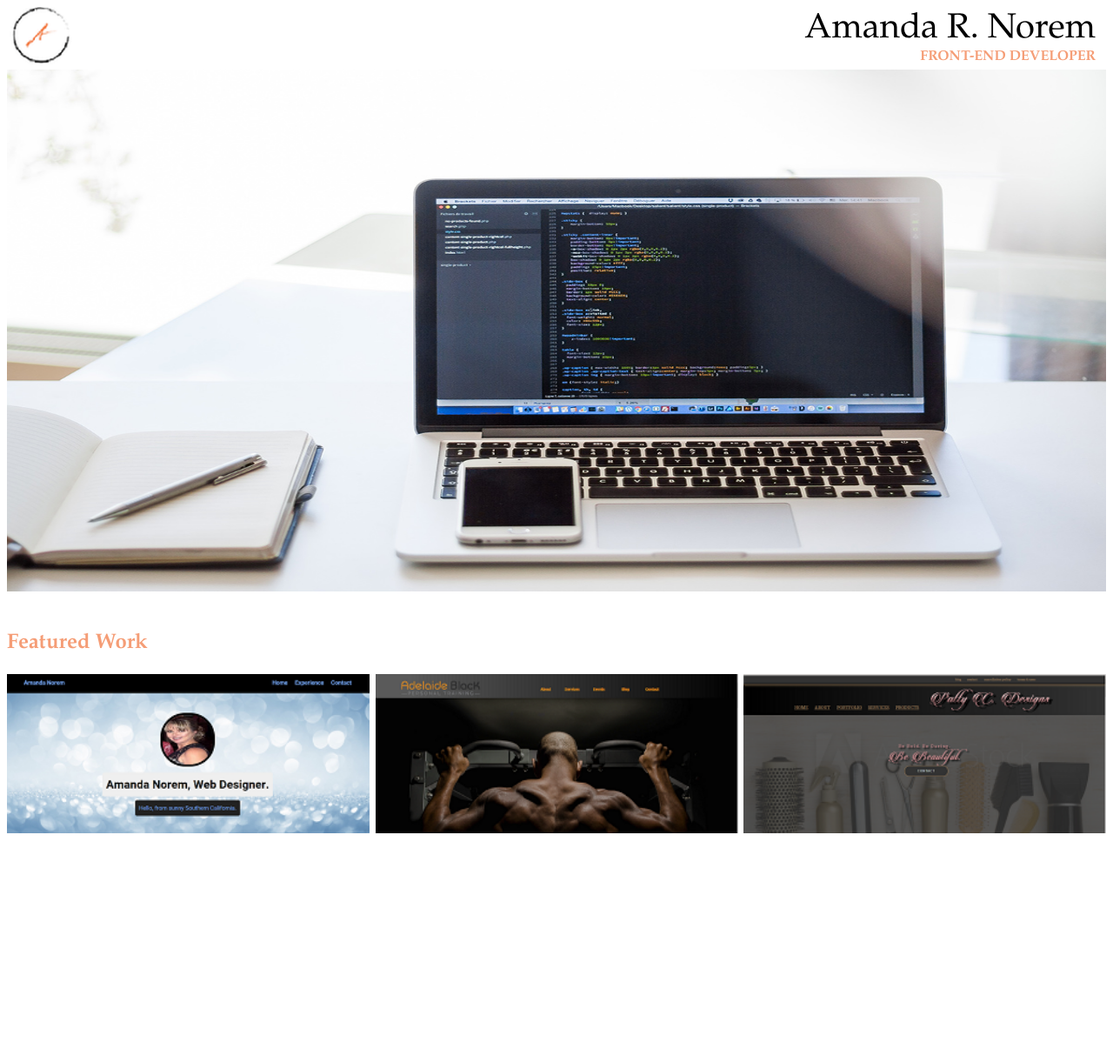
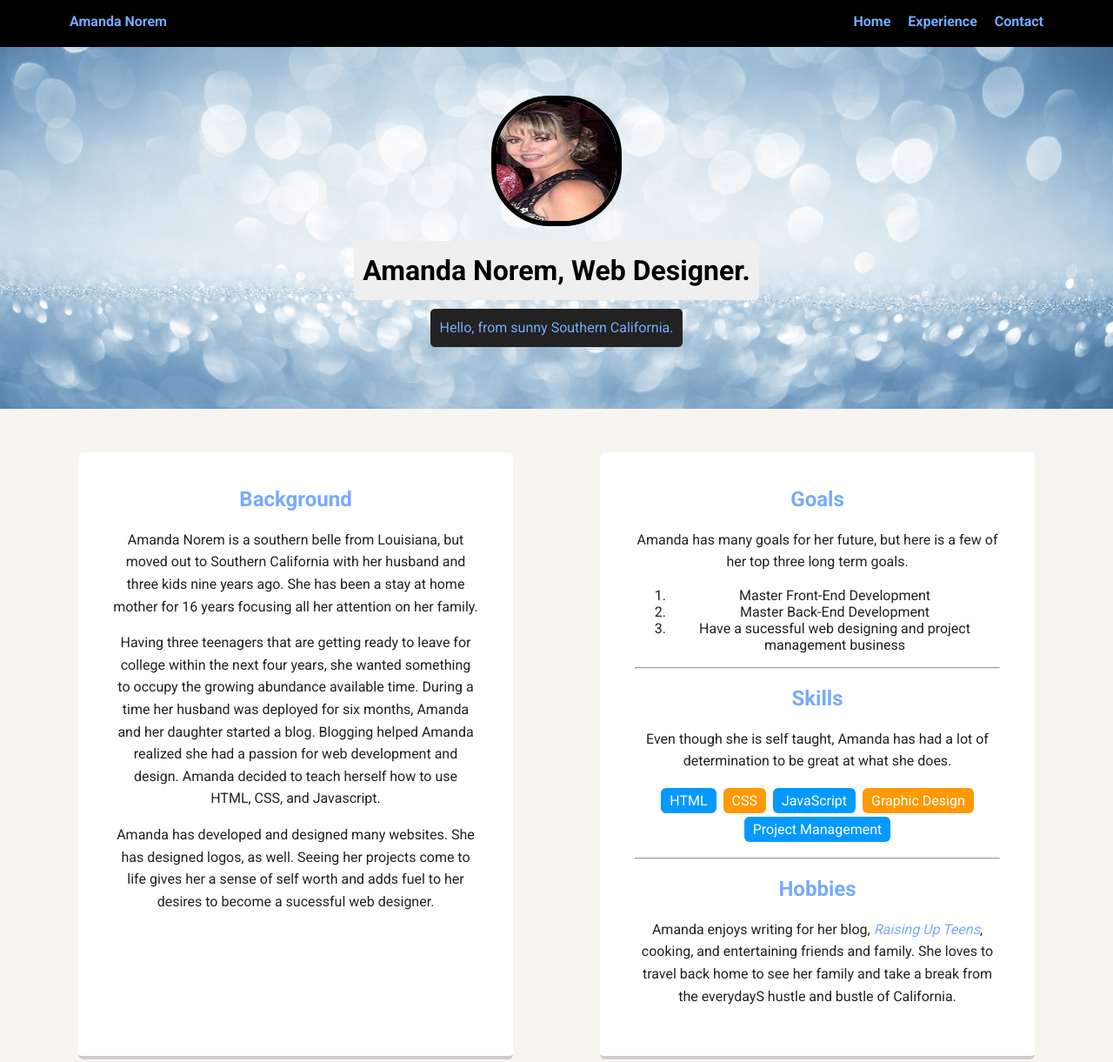
Before and after one commit to amandanorem/Project-1--Personal-Profile-Page, a plain HTML site: page index.html in a window 1280 px wide. Shown: the top 1221 px of the page at 87% size. Before the commit the page ends 972 px from the top, so only its background shows below. Drawn offline with Linux system fonts and the light colour scheme; a web font is replaced by a local one.

Commit message:
Reupload correct files

```diff
--- a/index.html
+++ b/index.html
@@ -1,22 +1,71 @@
 <!DOCTYPE html>
-<html>
-  <head>
-    <meta charset="utf-8">
-    <link rel="stylesheet" href="styles.css">
-    <title>A R. Web Dev & Design Portfolio</title>
-  </head>
+<html lang="en">
+<head>
+  <meta charset="utf-8">
+  <title>Amanda's Profile Page</title>
+  <meta name="viewport" content="width=device-width, initial-scale=1.0">
+  <link rel="stylesheet" href="styles.css">
+  <link href="https://fonts.googleapis.com/css?family=Muli%7CRoboto:400,300,500,700,900" rel="stylesheet"></head>
   <body>
-    <img src="logo2.png" alt="A R. Web Dev & Design Logo" class="logo">
-    <header class="main-header">Amanda R. Norem</header>
-    <h4 class="main-header">FRONT-END DEVELOPER</h4>
-  <div>
-    <img src="images/frontend.jpg" alt="A photo of front-end coding."class="main-photo">
-   <section>
-     <h1>Featured Work</h1>
-   </section>
-    <img src="images/mocksite.png" alt="A photo of a mock site Amanda first made" class="mock-site">
-    <img src="images/hairsite.png" alt="A photo of a site Amanda is made for a cosmetologist" class="hair-site">
-    <img src="images/trainersite.png" alt="A photo of a site Amanda made for a trainer" class="trainer-site">
-  </div>
+
+    <div class="main-nav">
+        <ul class="nav">
+          <li class="name">Amanda Norem</li>
+          <li><a href="#index.html">Home</a></li>
+          <li><a href="experiences.html">Experience</a></li>
+          <li><a href="contact.html">Contact</a></li>
+        </ul>
+    </div>
+
+    <header class="main-headers">
+      <img src="images/myprofilepic.png" alt="Picture of Amanda Norem Web Designer" class="profile-image">
+      <h1 class="tag name">Amanda Norem, Web Designer.</h1>
+      <p class="tag location">Hello, from sunny Southern California.</p>
+    </header>
+
+    <main class="flex">
+      <div class="card">
+        <h2>Background</h2>
+        <p>Amanda Norem is a southern belle from Louisiana, but moved out to Southern California with her husband and three kids nine years ago.  She has been a stay at home mother for 16 years focusing all her attention on her family.</p>
+        <p>Having three teenagers that are getting ready to leave for college within the next four years, she wanted something to occupy the growing abundance available time.  During a time her husband was deployed for six months, Amanda and her daughter started a blog.  Blogging helped Amanda realized she had a passion for web development and design.  Amanda decided to teach herself how to use HTML, CSS, and Javascript.</p>
+        <p>Amanda has developed and designed many websites. She has designed logos, as well.  Seeing her projects come to life gives her a sense of self worth and adds fuel to her desires to become a sucessful web designer.</p>
+      </div>
+
+      <div class="card">
+        <h2>Goals</h2>
+          <p>Amanda has many goals for her future, but here is a few of her top three long term goals.</p>
+
+          <ol>
+            <li>Master Front-End Development</li>
+            <li>Master Back-End Development</li>
+            <li>Have a sucessful web designing and project management business</li>
+          </ol>
+       <hr>
+
+       <h2>Skills</h2>
+       <p> Even though she is self taught, Amanda has had a lot of determination to be great at what she does.
+        <ul class="skills">
+          <li>HTML</li>
+          <li>CSS</li>
+          <li>JavaScript</li>
+          <li>Graphic Design</li>
+          <li>Project Management</li>
+        </ul>
+       <hr>
+
+      <h2>Hobbies</h2>
+      <p>Amanda enjoys writing for her blog, <a href="https://www.raisingupteens.com"><em>Raising Up Teens</em></a>, cooking, and entertaining friends and family.  She loves to travel back home to see her family and take a break from the everydayS hustle and bustle of California.</p>
+
+      </div>
+
+    </main>
+    <footer>
+      <ul>
+        <li><a href="http://www.twitter.com/raisingupteens" class="social twitter">Twitter</a></li>
+        <li><a href="http://www.linkedin.com/in/raisingupteens" class="social linkedin">LinkedIn</a></li>
+        <li><a href="https://github.com/amandanorem" class="social github">Github</a></li>
+      </ul>
+      <p class="copyright">&COPY; 2017, Amanda Norem</p>
+    </footer>
   </body>
-</html>
+  </html>
--- a/styles.css
+++ b/styles.css
@@ -1,56 +1,233 @@
-body {
-  font-family: Goudy Old Style, Garamond, Big Caslon, Times New Roman, serif;
+/* Global Layout Set-up */
+* {
+  box-sizing: border-box;
 }
 
-logo {
-  text-align: left;
+body {
+  margin: 0;
+  padding: 0;
+  text-align: center;
+  font-family: 'Roboto', sans-serif;
+  color: #222;
+  background: #f7f5f0;
+}
+/* Link Styles */
+
+a {
+  text-decoration: none;
+  color:#77aaff;
+}
+a:hover {
+  color: #77aaff;
 }
 
-.main-header {
-  text-align: right;
-  position: absolute;
-  top: 10px;
-  right: 20px;
+/* Section Styles */
+
+.main-nav {
+  width: 100%;
+  background: black;
+  min-height: 30px;
+  padding: 10px;
+  position: fixed;
+  text-align: center;
 }
 
+.topbar {
+    display: inline-block;
+    padding-right: 40px;
+
+  }
+
+.secondary-nav {
+  background: black;
+  padding: 10px;
+}
+
+.nav {
+  display: flex;
+  justify-content: space-around;
+  font-weight: 700;
+  list-style-type: none;
+  margin: 0 auto;
+  padding: 0;
+}
+
+.nav .name {
+    display: block;
+    margin-right: auto;
+    color: #77aaff;
+}
+.nav li {
+  padding: 5px 10px 10px 10px;
+}
+.nav a {
+  transition: all .5s;
+}
+.nav a:hover {
+  color: white
+}
+
+.main-headers {
+  text-align: center;
+  background: url('images/background1.jpeg') no-repeat top center ;
+  background-size: cover;
+  overflow: hidden;
+  padding-top: 60px;
+}
 header {
-  font-size: 2.5em;
+  line-height: 1.5;
+}
+header .profile-image {
+  margin-top: 50px;
+  width: 150px;
+  height: 150px;
+  border-radius: 45%;
+  border: solid black 6px;
+  transition: all .5s;
+}
+header .profile-image:hover {
+  transform: scale(3);
+}
+h2 {
+  color: #77aaff
+}
+.tag {
+  background-color: #efefef;
+  color: black;
+  padding: 10px;
+  border-radius: 5px;
+  display: table;
+  margin: 10px auto;
+}
+.location {
+  background-color: #222;
+  color: #77aaff;
+}
+.card {
+  margin: 30px;
+  padding: 20px 40px 40px;
+  max-width: 500px;
+  text-align: center;
+  background: #fff;
+  border-bottom: 4px solid #ccc;
+  border-radius: 6px;
+  transition: all .5s;
+}
+.card:hover {
+  border-color: #ff99ff;
+}
+
+ul.skills {
+  padding: 0;
+  text-align: center;
+}
+
+.skills li {
+  border-radius: 6px;
+  display: inline-block;
+  background: #ff9904;
+  color: white;
+  padding: 5px 10px;
+  margin: 2px;
+}
+
+.skills li:nth-child(odd) {
+  background: #0399ff;
+}
+
+.web-designs {
+  border-bottom: solid lightslategray 2px;
+  padding-bottom: 40px;
+}
+
+.logos {
+  border-bottom: solid lightslategray 2px;
+  padding-bottom: 40px;
+}
+
+
+
+footer {
+  width: 100%;
+  min-height: 30px;
+  padding: 20px 0 40px 20px;
+}
+
+footer .copyright {
+  top: -8px;
+  font-size: .75em;
+}
+
+footer ul {
+  list-style-type: none;
+  margin: 0;
+  padding: 0;
+}
+
+footer ul li {
+  display: inline-block;
+}
+
+a.social {
+  display: inline-block;
+  text-indent: -9999px;
+  margin-left: 5px;
+  width: 30px;
+  height: 30px;
+  background-size: 30px 30px;
+  opacity: .4;
+  transition: all .5s;
+}
+a.twitter {
+  background-image: url(images/twitter.svg);
+}
+a.linkedin {
+  background-image: url(images/linkedin.svg);
+}
+a.github {
+  background-image: url(images/github.svg);
+}
+a.social:hover {
+  opacity: 1;
+}
+.clearfix {
+  clear: both;
+}
+
+/* Styles for larger screens */
+@media screen and (min-width: 720px) {
+
+  .flex {
+      display: -ms-flexbox;      /* TWEENER - IE 10 */
+      display: flex;
+      max-width: 1200px;
+      -ms-flex-pack: distribute;
+      justify-content: space-around;
+      margin: 0 auto;
+  }
+
+  header {
+    min-height: 470px;
+  }
+
+  .nav {
+    max-width: 1200px;
+    padding: 0 30px;
+  }
+
+
+  main {
+    padding-top: 20px;
+  }
+
+  main p {
+    line-height: 1.6em;
+  }
+
+  footer {
+    font-size: 1.3em;
+    max-width: 1200px;
+    margin: 40px auto;
+  }
 
 }
-
-h4 {
-  padding-top: 25px;
-  color: #f59d76;
-}
-
-h1 {
-  color: #f59d76;
-  font-weight: bold;
-}
-
- .main-photo {
-   width: 100%;
-   max-height: 600px;
-   padding-bottom: 20px;
- }
-
-.mock-site {
-  width: 33%;
-  float: left;
-  padding-right: 7px;
-
-
-}
-
-.hair-site {
-  width: 33%;
-  float: right;
-
-}
-
-.trainer-site {
-  width: 33%;
-  float: center;
-  padding-right: 5px;
-
-  }
```
